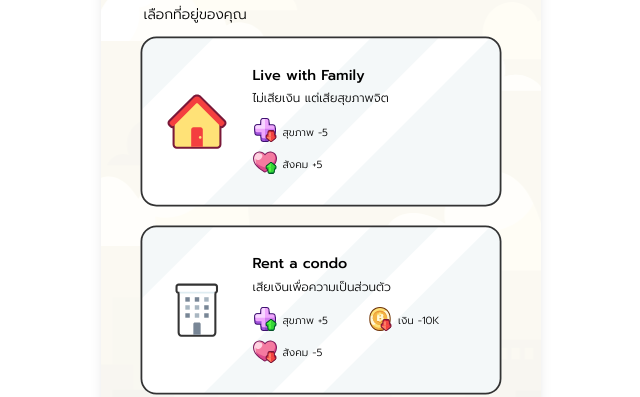
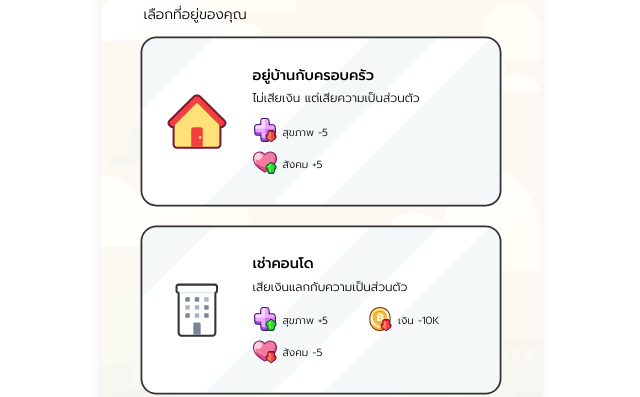
Before and after one commit to ShouldSleep8hr/Life-In-CTRL, a Vue app: page /start in a window 1280 px wide. Shown: the part 182-579 px from the top of the page, without its empty margins (319-959 px from the left). Built offline with nearby package versions, Linux system fonts and the light colour scheme.

Commit message:
change text in start life page

```diff
--- a/src/views/StartLifeView.vue
+++ b/src/views/StartLifeView.vue
@@ -29,8 +29,8 @@ const allResidence = [
     card: 'Card_SilL_Active',
     cardSelected: 'Card_SilL_Pressed',
     icon: 'Icon_Res_House',
-    title: 'Live with Family',
-    text: 'ไม่เสียเงิน แต่เสียสุขภาพจิต',
+    title: 'อยู่บ้านกับครอบครัว',
+    text: 'ไม่เสียเงิน แต่เสียความเป็นส่วนตัว',
     icon_1: 'Health',
     arrow_1: 'Down',
     text_1: 'สุขภาพ -5',
@@ -44,8 +44,8 @@ const allResidence = [
     card: 'Card_SilL_Active',
     cardSelected: 'Card_SilL_Pressed',
     icon: 'Icon_Res_Condo',
-    title: 'Rent a condo',
-    text: 'เสียเงินเพื่อความเป็นส่วนตัว',
+    title: 'เช่าคอนโด',
+    text: 'เสียเงินแลกกับความเป็นส่วนตัว',
     icon_1: 'Health',
     arrow_1: 'Up',
     text_1: 'สุขภาพ +5',
```
